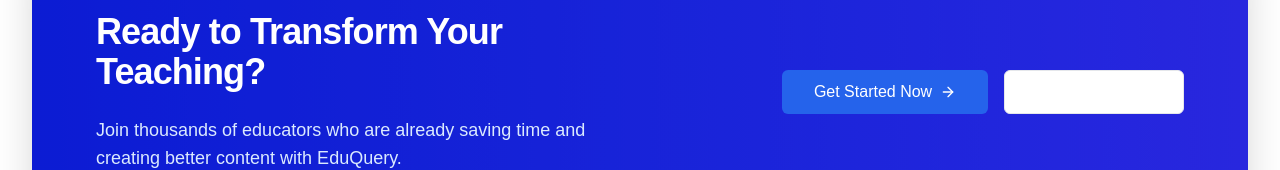
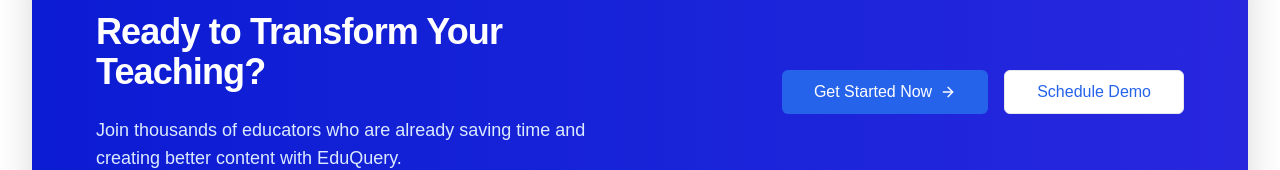
Before and after one commit to jhapran/QnA, a React (Vite) app: page / in a window 1280 px wide. Shown: the part 2489-2659 px from the top of the page. Built offline with nearby package versions, Linux system fonts and the light colour scheme; a web font is replaced by a local one.

Commit message:
Update landing.tsx

```diff
--- a/src/pages/landing.tsx
+++ b/src/pages/landing.tsx
@@ -285,7 +285,7 @@ export function Landing() {
                     <Button
                       variant="outline"
                       size="lg"
-                      className="border-blue-50 text-white hover:bg-white/10"
+                      className="bg-blue-50 text-blue-600 hover:bg-blue-50"
                     >
                       Schedule Demo
                     </Button>
```
